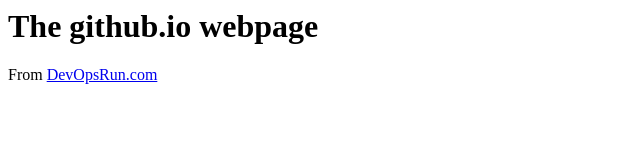
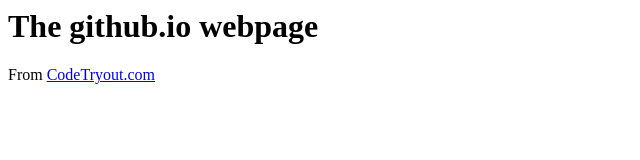
Before and after one commit to devopsrun/devopsrun.github.io, a plain HTML site: page index.html in a window 1280 px wide. Shown: the full height of the page, 0-640 px from the left. Drawn offline with Linux system fonts and the light colour scheme.

Commit message:
Update index.html

```diff
--- a/index.html
+++ b/index.html
@@ -1,10 +1,10 @@
 <html>
 <head>
-<title>devopsrun.github.io | DevOpsRun.com</title>
+<title>devopsrun.github.io | DevOpsRun.com &gt; &gt; Codetryout.com</title>
 </head>
 <body>
 <h1>The github.io webpage</h1>
 
-From <a href="https://www.devopsrun.com/">DevOpsRun.com</a>
+From <a href="https://codetryout.com/">CodeTryout.com</a>
 
 </body></html>
```
